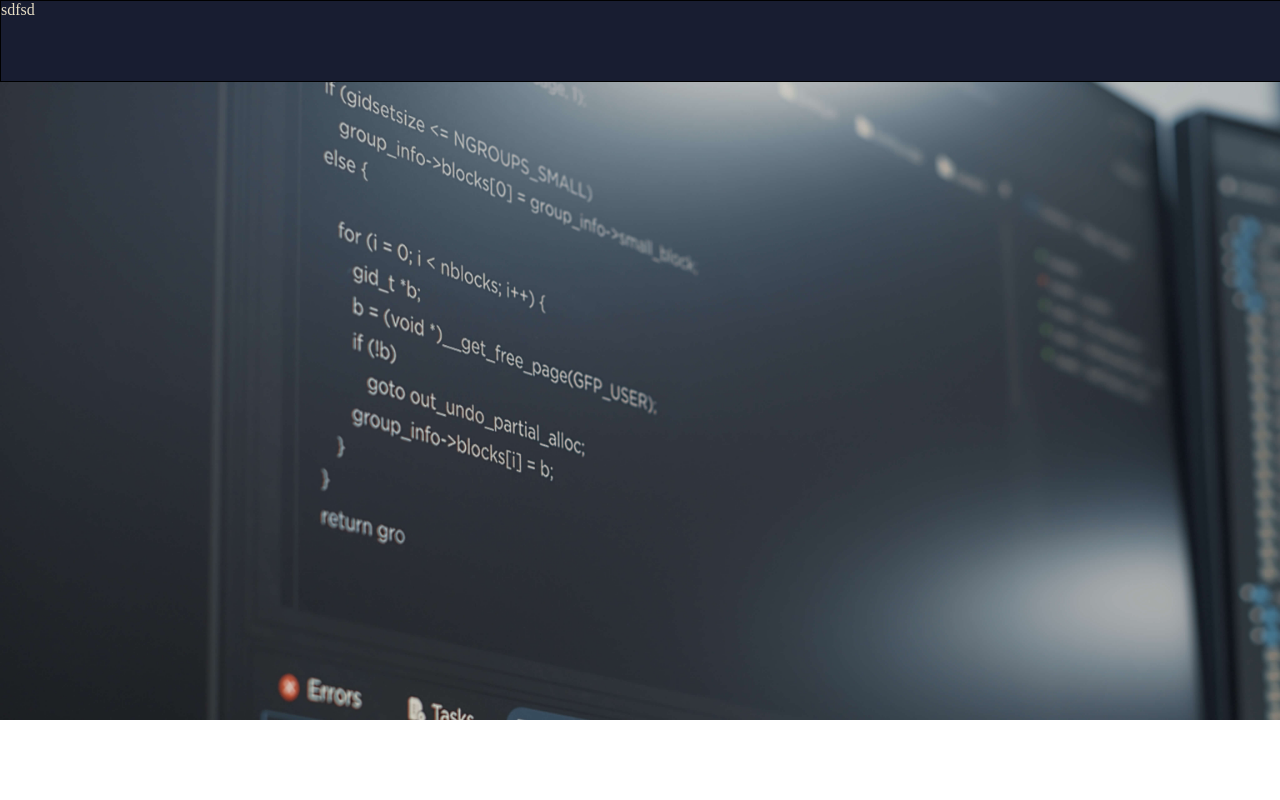
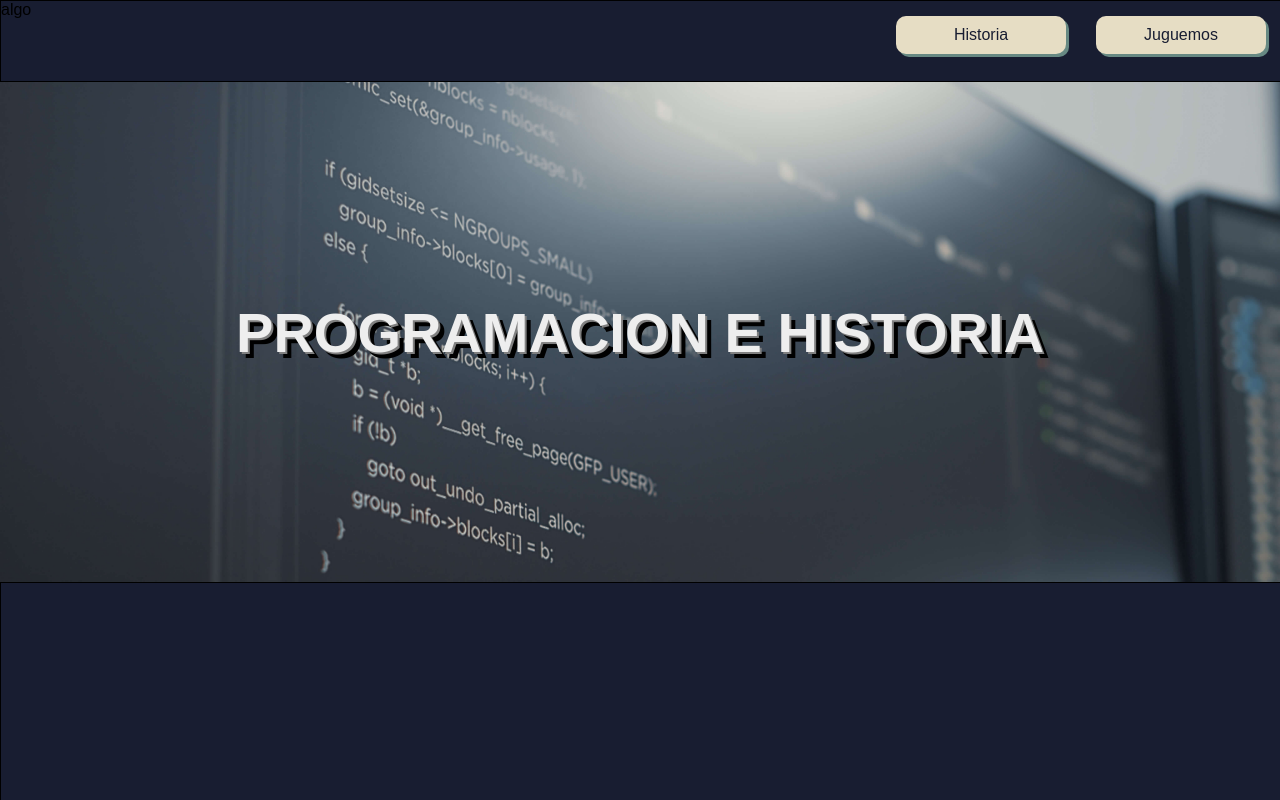
Before and after one commit to DanielTarrio/Tp_Final, a plain HTML site: page index.html in a window 1280 px wide. Shown: the top 800 px of the page. Drawn offline with Linux system fonts and the light colour scheme.

Commit message:
Maquetizacion y estilos de menu

```diff
--- a/index.html
+++ b/index.html
@@ -5,13 +5,31 @@
     <meta name="viewport" content="width=device-width, initial-scale=1.0">
     <title>Document</title>
     <link rel="stylesheet" href="style.css">
+    <link rel="shortcut icon" href="./assets/imagenes/logo.png" type="image/x-icon">
 </head>
 <body>
+    <nav>
+        <div class="nav_content">
+            algo
+        </div>
+        <div class="nav_content">
+            <ul class="menu">
+                <li class="menu_item">
+                    <a href="http://" class="menu_lnk">Historia</a>
+                </li>
+                <li class="menu_item">
+                    <a href="http://" class="menu_lnk">Juguemos</a>
+                </li>
+            </ul>
+        </div>
+    </nav>
+    <header>
+        <div>
+            <h1 class="titulo">PROGRAMACION E HISTORIA</h1>
+        </div>
+    </header>
+    <section>
 
-
-    <nav>sdfsd</nav>
-    <div class="fondo">
-
-    </div>
+    </section>
 </body>
 </html>
--- a/style.css
+++ b/style.css
@@ -4,10 +4,7 @@
 }
 
 body{
-    background-image: url('/assets/imagenes/codigo.jpg');
-    background-repeat: no-repeat;
-    background-size: 100%;
-    color: #E6DDC4;
+    font-family: 'Montserrat', sans-serif;
 }
 
 nav{
@@ -17,22 +14,65 @@ nav{
     box-sizing: content-box;
     background-color: #181D31;
     display: flex;
+    justify-content: space-between;
+}
+.nav_content{
+    height: 80px;
+    width: 400px;
+    /*border: 1px solid yellow;*/
+    justify-content: space-between;
+
+}
+.menu{
+    list-style-type: none;
+    display: flex;
+    justify-content: space-around;
+}
+.menu_item{
+    display: flex;
+
+}
+.menu_lnk{
+    width: 150px;
+    text-decoration: none;
+    background-color: #E6DDC4;
+    border-radius: 10px;
+    /*border: 1px solid gray;*/
+    box-shadow: 3px 3px #678983;
+    color: #181D31;
+    text-align: center;
+    margin: 15px;
+    padding: 10px;
+}
+.menu_lnk:hover{
+    font-weight: bolder;
+}
+.menu_lnk:active{
+    box-shadow: 0px 0px darkgray;
+    transform: translate(3px, 2px);
 }
 header{
-    border: 1px solid black;
+    background: url(./assets/imagenes/codigo.jpg) 50% 0 fixed ;
+    background-size: cover;
+    min-height: 500px;
+    color: #eeeeee;
+    font-size: 28px;
+    display: flex;
+    justify-content: space-around;
+    align-items: center;
+    padding: 0px 100px;
+}
+.titulo{
+    text-align: center;
+}
+h1{
+    text-shadow: 2px 2px gray, 6px 6px black;
+}
+section{
+    border: 1px solid black;background-color: #181D31;
+
     width: 100%;
-    height: 80px;
+    height: 1000px;
     box-sizing: content-box;
     display: flex;
 }
-/*
-.fondo{
-    background-image: url('/assets/imagenes/codigo.jpg');
-    background-repeat: no-repeat;
-    background-size:auto;
-    width: 100%;
-    height: 100%;
-    position: absolute;
-    top: 0px;
-    z-index: 1;
-}*/
```
